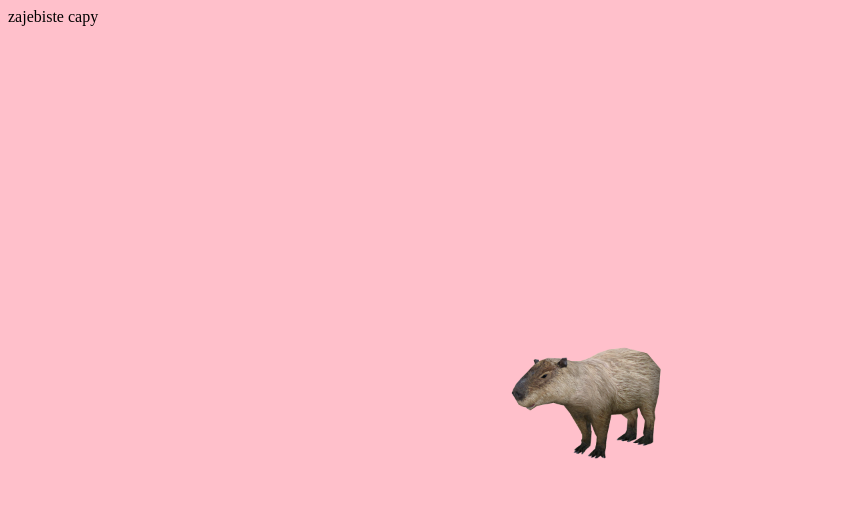
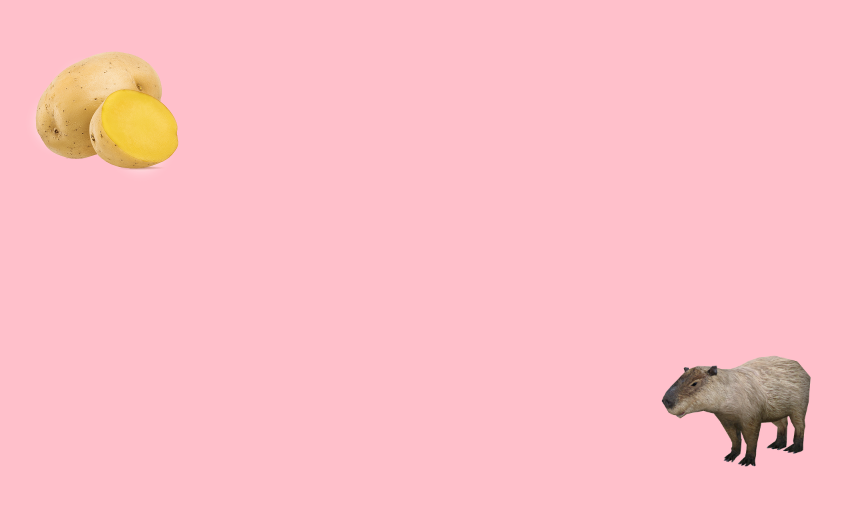
Before and after one commit to macianga/capyb00ra, a browser extension: page index.html in a window 1280 px wide. Shown: the whole page, without its empty margins (0-866 px from the left). Drawn offline with Linux system fonts and the light colour scheme.

Commit message:
cokolwiek

```diff
--- a/index.html
+++ b/index.html
@@ -4,12 +4,28 @@
         <meta charset="UTF-8">
         <link rel="stylesheet" href="styles/style.css">
         <link rel="stylesheet" href="styles/spin.css">
+        <link rel="stylesheet" href="styles/side-bar.css">
     </head>
-    <body style="overflow: clip">
-        <div id="capybary">
-            <img src="capybaraukradziona.png" alt="capy" class="zwykla">
-        </div>
-        zajebiste capy
-        <script type="text/javascript" src="js/capy.js"> </script>
+    <body style="overflow: clip; display: flex; flex-direction: row">
+    <div class="food-side-bar">
+        <img
+          src="assets/ziemniakukradziony2.png"
+          alt="ziemniak"
+          class="image-sm"
+          ondrop="drop()"
+          ondragover="allowDrop()"
+        >
+    </div>
+    <div class="main-capy">
+        <img
+          src="assets/capybaraukradziona.png"
+          alt="capy"
+          class="regular-capy"
+          id="main-capy"
+          draggable="true"
+          ondragstart="drag()"
+        >
+    </div>
+    <script type="text/javascript" src="js/capy.js"> </script>
     </body>
 </html>
--- a/js/capy.js
+++ b/js/capy.js
@@ -19,8 +19,35 @@ function createCapy(){
   capyPlace.appendChild(capy);
 }
 
+const capyDrop = (e) =>{
+  // e.preventDefault();
+  // e.stopPropagation();
+  console.log("dropped");
+}
+
+window.addEventListener('DOMContentLoaded', (event) => {
+  const mainCapy = document.getElementById("main-capy");
+  mainCapy
+    .addEventListener("drop", capyDrop);
+});
+
+function allowDrop(ev) {
+  ev.preventDefault();
+}
+
+function drag(ev) {
+  ev.dataTransfer.setData("text", ev.target.id);
+}
+
+function drop(ev) {
+  ev.preventDefault();
+  var data = ev.dataTransfer.getData("text");
+  ev.target.appendChild(document.getElementById(data));
+}
+
+
 for (const el of Array.from(elements)) {
-  el.addEventListener('click', (event) =>{
-    createCapy();
-  })
+  // el.addEventListener('click', (event) =>{
+  //   createCapy();
+  // })
 }
--- /dev/null
+++ b/styles/side-bar.css
@@ -0,0 +1,8 @@
+.food-side-bar{
+    display: grid;
+    gap: 2rem;
+    grid-template-columns: 1fr;
+    grid-template-rows: 1fr 1fr 1fr 1fr;
+    height: 100vh;
+    max-width: 30vw;
+}
--- a/styles/style.css
+++ b/styles/style.css
@@ -1,9 +1,5 @@
 body{
     background-color: pink;
-}
-
-.aaaa {
-    transform: rotate(20deg);
 }
 
 .pe-none{
@@ -11,13 +7,18 @@ body{
     user-select: none;
 }
 
-img{
-    width: auto;
-    position: absolute;
+.image-sm{
+    max-height: 200px;
 }
 
-.zwykla{
-    height: 150px;
-    top: calc(50% - 75px);
-    left: calc(50% - 150px);
+.main-capy{
+    display: flex;
+    align-items: center;
+    justify-content: center;
+    flex-grow: 1;
 }
+
+.regular-capy{
+    max-width: 200px;
+    height: auto;
+}
```
Also changed, not shown: assets/capybaraukradziona.png (renamed from capybaraukradziona.png), assets/ziemniakukradziony.png (added), assets/ziemniakukradziony2.png (added).
